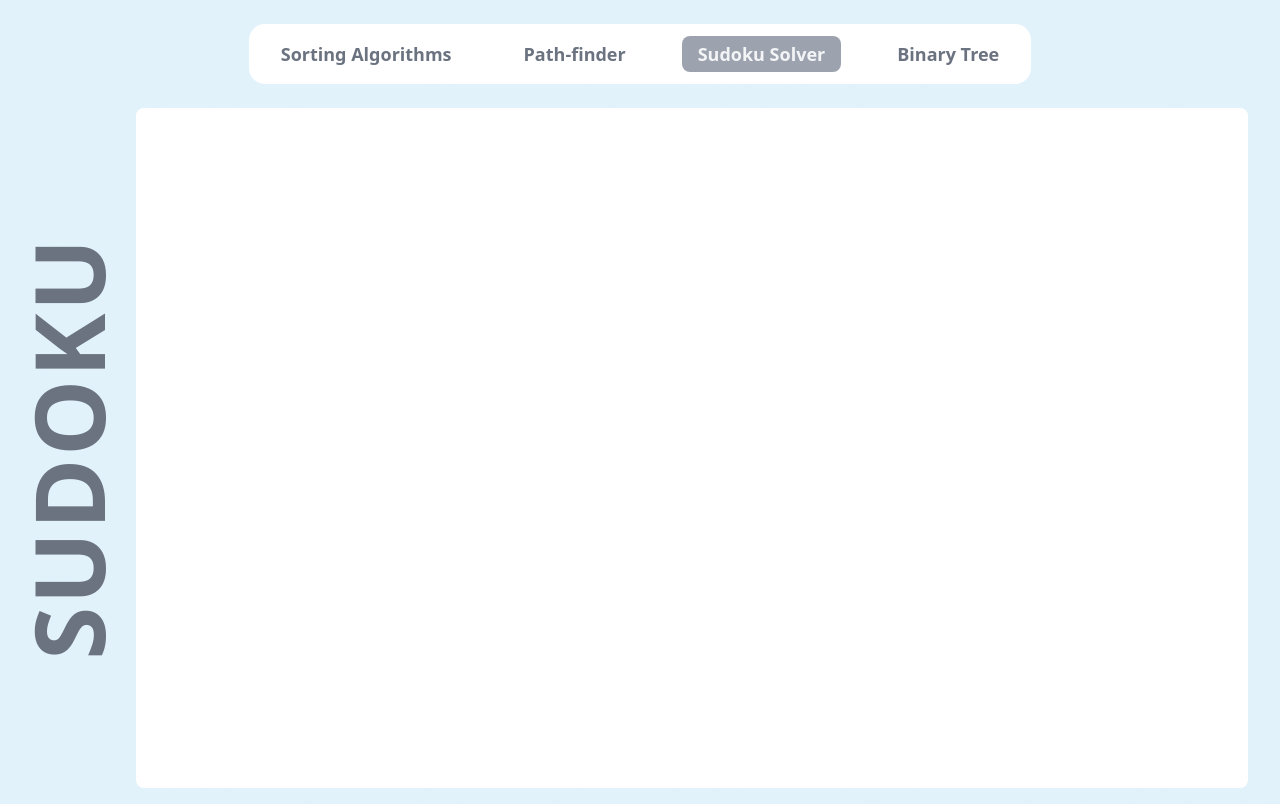
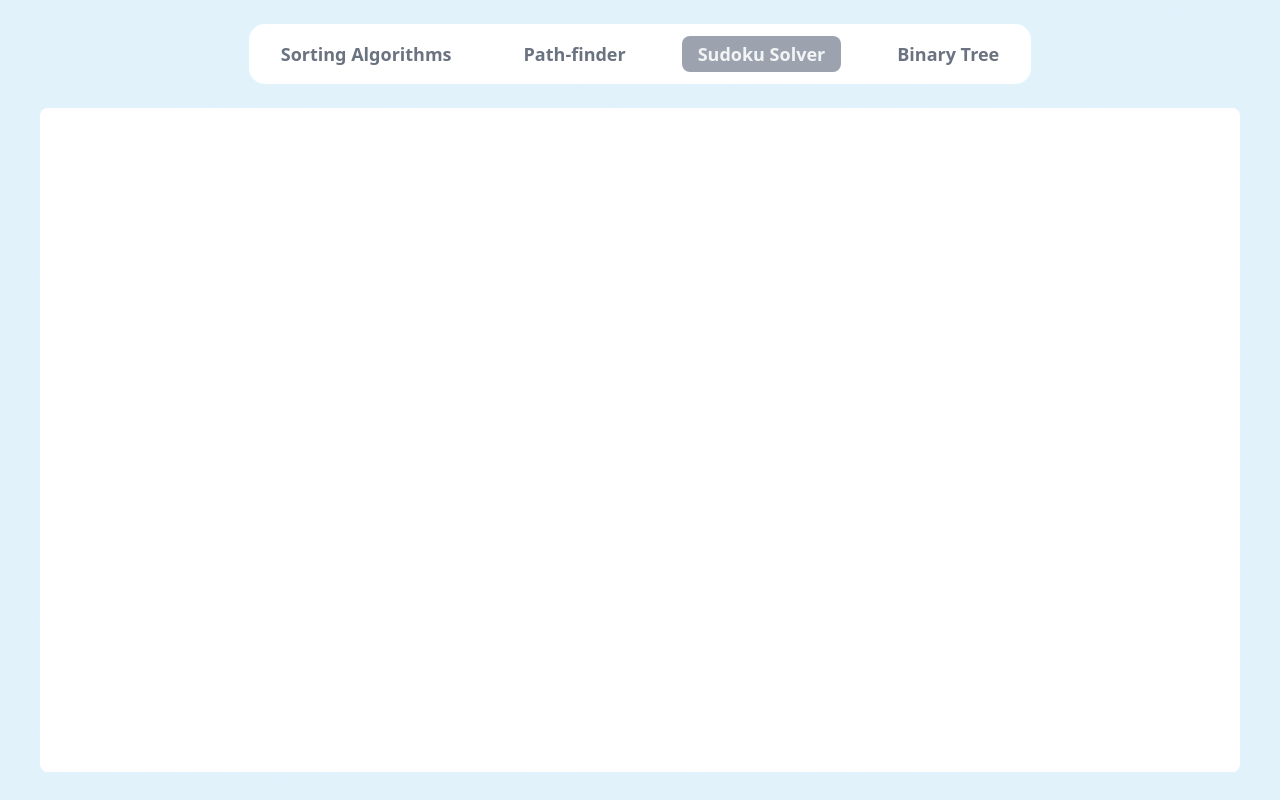
Before and after one commit to XuanGiaHanNguyen/Algorythm, a Vue app in the folder frontend/: page /sudoku in a window 1280 px wide. Built offline with nearby package versions, Linux system fonts and the light colour scheme.

Commit message:
changed x2

```diff
--- a/frontend/src/components/Sudoku.vue
+++ b/frontend/src/components/Sudoku.vue
@@ -3,19 +3,7 @@
 </script>
 
 <template>
-  <div class=" flex flex-row px-4">
-    <!-- Left side with vertical "SORTING" text -->
-    <div class="w-1/12 flex items-center justify-center">
-      <div class="transform -rotate-90 text-8xl font-bold text-gray-500 tracking-wide">
-        SUDOKU
-      </div>
-    </div>
+  <div class="bg-white h-[83vh] mt-4 mx-10 rounded-lg">
 
-    <!-- Right side with white background box -->
-    <div class="w-11/12 p-4">
-      <div class="bg-white rounded-lg h-[85vh]">
-        <!-- Content for the white box goes here -->
-      </div>
-    </div>
   </div>
 </template>
```
